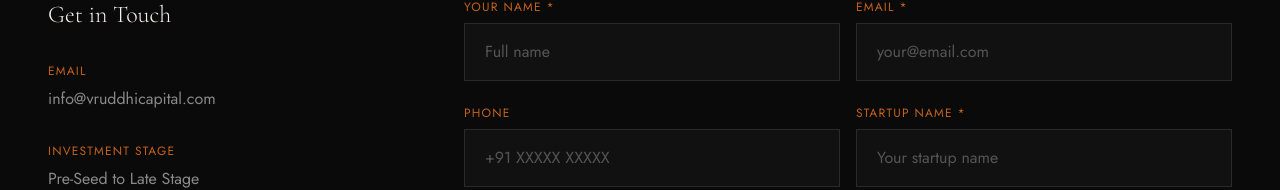
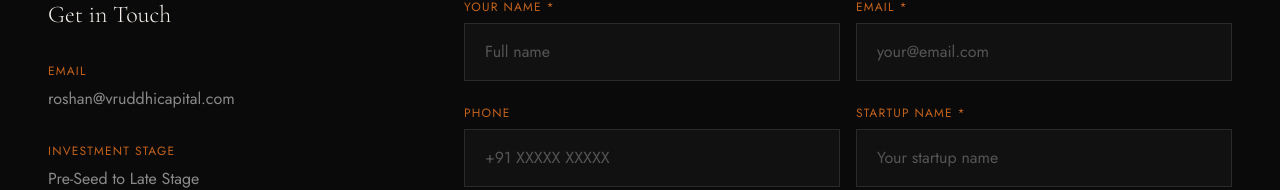
Before and after one commit to VrudhiCapital/vruddhi-capital, a Next.js app: page /contact in a window 1280 px wide. Shown: the part 555-745 px from the top of the page. Built offline with nearby package versions, Linux system fonts and the light colour scheme.

Commit message:
updated roshan email Id

```diff
--- a/app/contact/page.tsx
+++ b/app/contact/page.tsx
@@ -10,8 +10,8 @@
 const contactInfo = [
   {
     label: "Email",
-    value: "info@vruddhicapital.com",
-    href: "mailto:info@vruddhicapital.com",
+    value: "roshan@vruddhicapital.com",
+    href: "mailto:roshan@vruddhicapital.com",
   },
   // {
   //   label: "Location",
```
